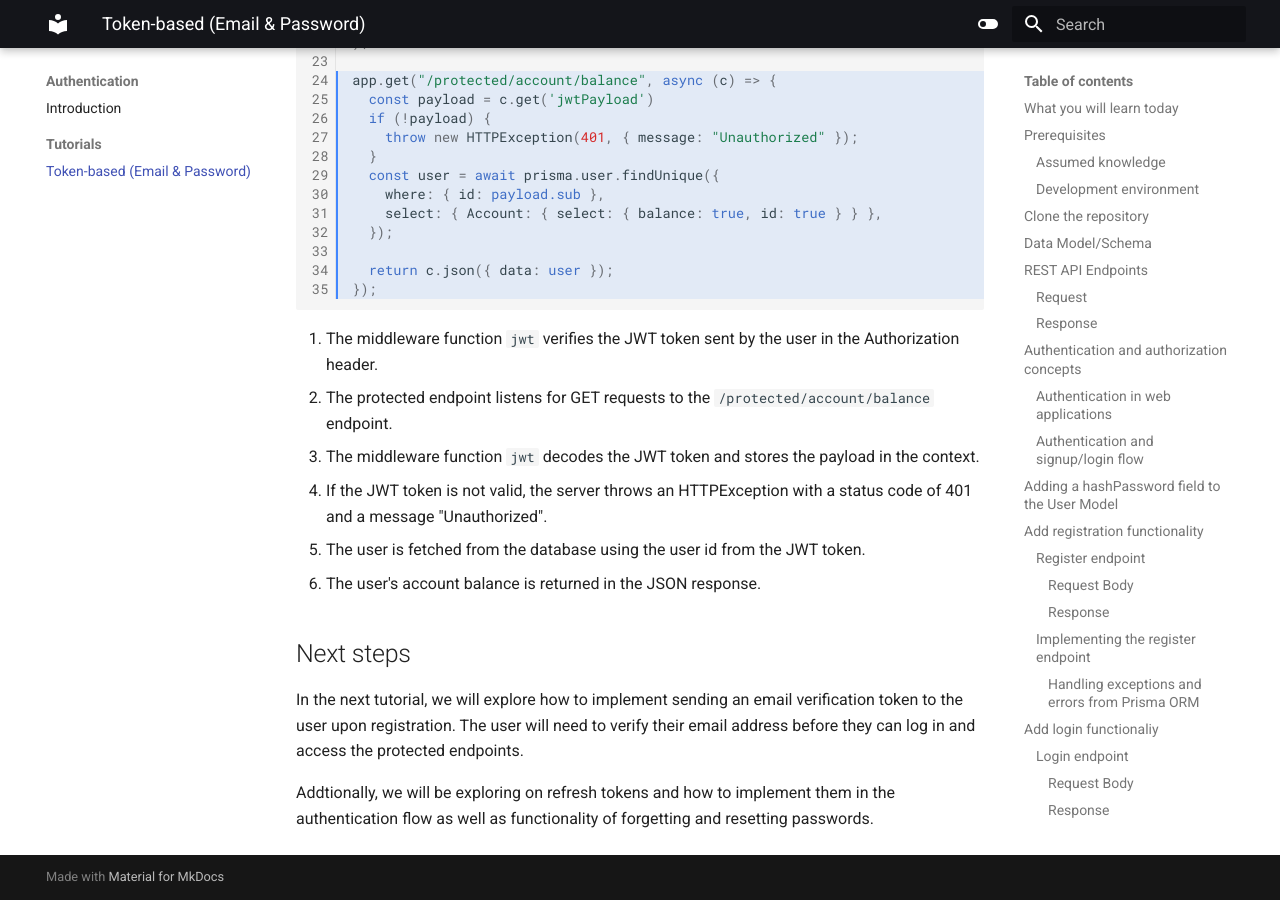
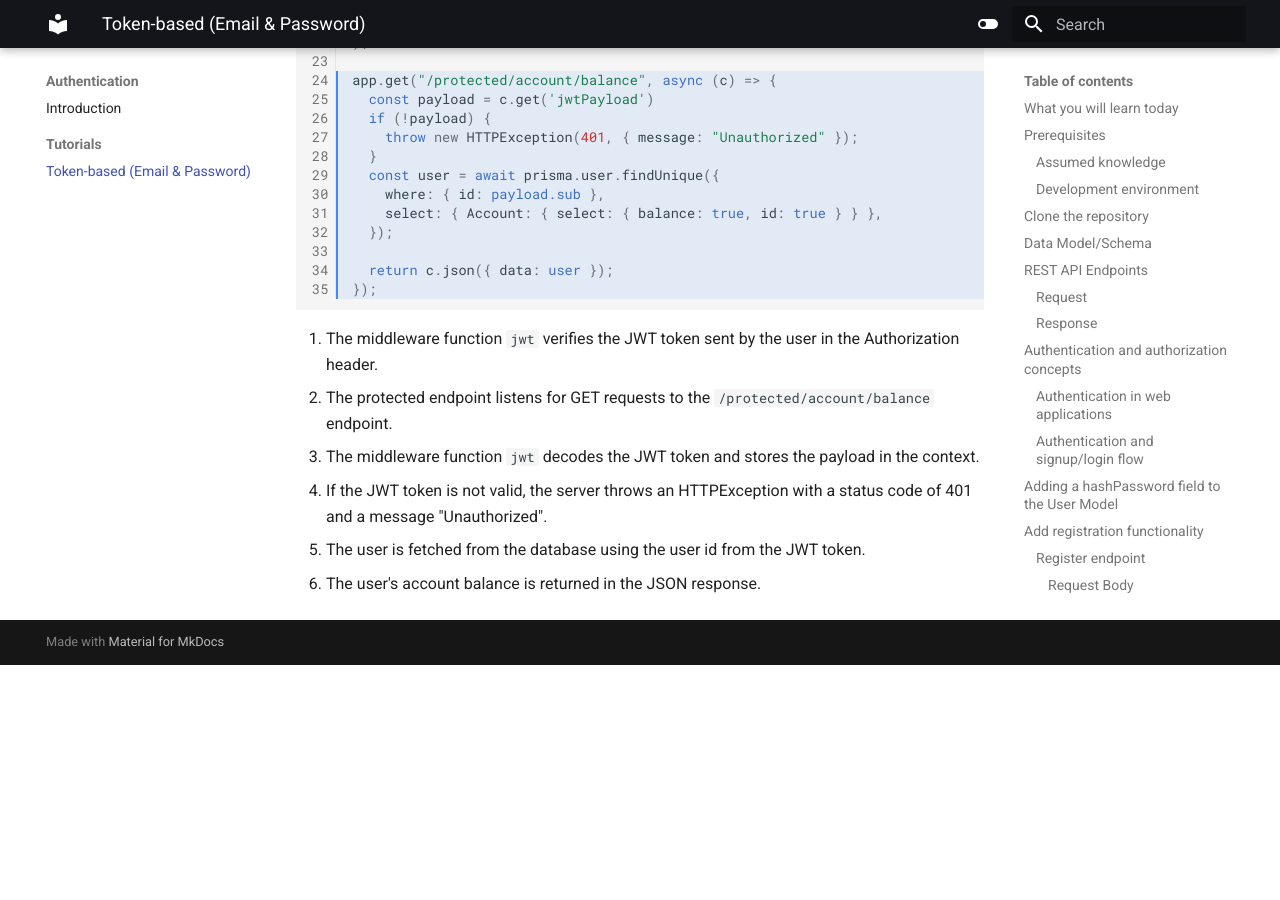
Before and after one commit to syangche/backend_auth_tutorial, an MkDocs documentation site: the page built from docs/authentication/tutorials/index.md, in a window 1280 px wide and 900 px high, scrolled down 14050 px. Built offline with MkDocs 1.6.1 and Material for MkDocs 9.7.7, drawn with Linux system fonts in a browser that asks for light colours; after the commit the page ends 14715 px from its top, so only the background shows below that.

Commit message:
removed section

```diff
--- a/docs/authentication/tutorials/index.md
+++ b/docs/authentication/tutorials/index.md
@@ -568,10 +568,3 @@
 4. If the JWT token is not valid, the server throws an HTTPException with a status code of 401 and a message "Unauthorized".
 5. The user is fetched from the database using the user id from the JWT token.
 6. The user's account balance is returned in the JSON response.
-
-
-## Next steps
-
-In the next tutorial, we will explore how to implement sending an email verification token to the user upon registration. The user will need to verify their email address before they can log in and access the protected endpoints.
-
-Addtionally, we will be exploring on refresh tokens and how to implement them in the authentication flow as well as functionality of forgetting and resetting passwords.
```
